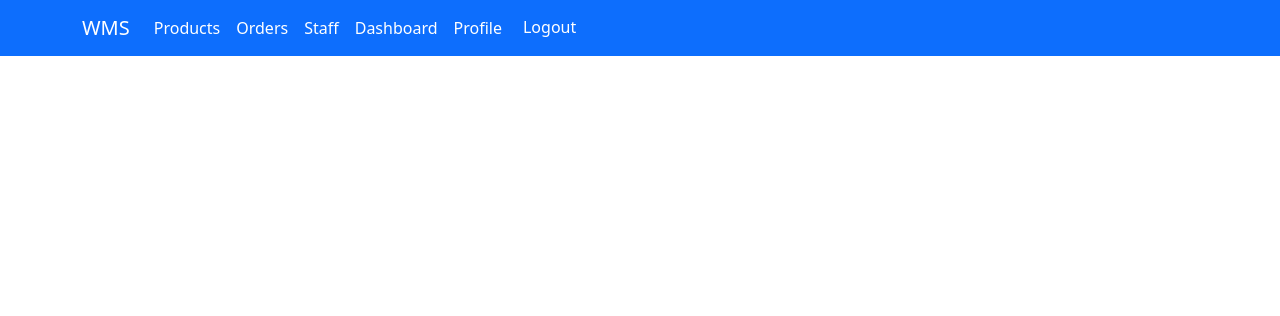
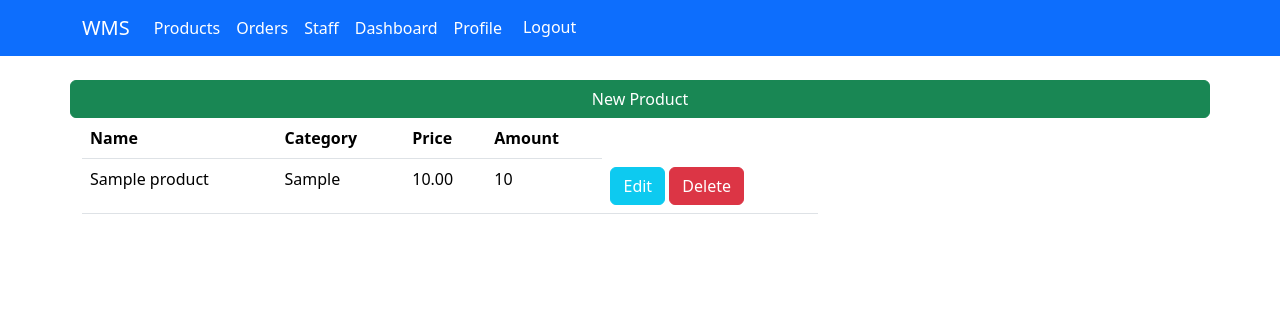
Before and after one commit to Zhekichoid/redesigned-octo-engine, a Django app: page /products/ in a window 1280 px wide. Shown: the top 316 px of the page. Run offline with Django 5.2, Linux system fonts and the light colour scheme; a user stored in the database is signed in; tables that the repository leaves empty hold one stand-in row (values such as "Sample post").

Commit message:
basic CRUD with products

```diff
--- a/products/templates/products/products.html
+++ b/products/templates/products/products.html
@@ -1 +1,33 @@
 {% extends "partials/base.html" %}
+
+{% block content %}
+<div class="row my-4 ">
+    <a href="{% url 'products-create' %}" class='btn btn-success'>New Product</a>
+    <div class="col-md-8">
+        <table class="table bg-white">
+            <thead class="bg-info text-white">
+                <tr>
+                    <th scope="col">Name</th>
+                    <th scope="col">Category</th>
+                    <th scope="col">Price</th>
+                    <th scope="col">Amount</th>
+                </tr>
+            </thead>
+            <tbody>
+                {% for item in items %}
+                <tr>
+                    <td>{{ item.name }}</td>
+                    <td>{{ item.category }}</td>
+                    <td>{{ item.price }}</td>
+                    <td>{{ item.amount }}</td>
+                    <td>
+                        <a href="{% url 'products-update' item.product_id %}" class='btn btn-info text-white'>Edit</a>
+                        <a href="{% url 'products-delete' item.product_id %}" class='btn btn-danger text-white'>Delete</a>
+                    </td>
+                </tr>
+                {% endfor %}
+            </tbody>
+        </table>
+    </div>
+</div>
+{% endblock %}
--- a/products/urls.py
+++ b/products/urls.py
@@ -5,5 +5,10 @@ urlpatterns = [
     path('', views.index, name='products-index'),
     path('staff/', views.staff, name='products-staff'),
     path('products/', views.products, name='products-products'),
+    path('products/create/', views.product_create, name='products-create'),
+    path('products/delete/<int:pk>/', views.product_delete,
+        name='products-delete'),
+    path('products/update/<int:pk>/', views.product_update,
+        name='products-update'),
     path('orders/', views.orders, name='products-orders'),
 ]
--- a/products/views.py
+++ b/products/views.py
@@ -1,7 +1,9 @@
-from django.shortcuts import render
+from django.shortcuts import render, redirect
 from django.http import HttpResponse
 from django.contrib.auth.decorators import login_required
 from .models import Products
+from .forms import ProductForm
+
 
 # Create your views here.
 
@@ -19,4 +21,47 @@ def orders(request):
 
 @login_required
 def products(request):
-    return render(request,'products/products.html')
+    items = Products.objects.all()
+
+    context = {
+        'items' : items
+    }
+    return render(request,'products/products.html', context)
+
+@login_required
+def product_create(request):
+    if request.method == 'POST':
+        form = ProductForm(request.POST)
+        if form.is_valid():
+            form.save()
+            return redirect('products-products')
+    else:
+        form = ProductForm()
+
+    context = {
+        'form': form
+    }
+    return render(request,'products/product_create.html', context)
+
+def product_delete(request, pk):
+    item = Products.objects.get(product_id=pk)
+    if request.method=='POST':
+        item.delete()
+        return redirect('products-products')
+    return render(request, 'products/product_delete.html')
+
+def product_update(request, pk):
+    item = Products.objects.get(product_id=pk)
+    if request.method == 'POST':
+        form = ProductForm(request.POST, instance=item)
+        if form.is_valid():
+            form.save()
+            return redirect('products-products')
+    else:
+        form = ProductForm(instance=item)
+
+    context = {
+        'form': form
+    }
+
+    return render(request, 'products/product_update.html', context)
```
Also changed, not shown: products/forms.py (added, +8 -0 lines), products/templates/products/product_create.html (added, +14 -0 lines), products/templates/products/product_delete.html (added, +23 -0 lines), products/templates/products/product_update.html (added, +21 -0 lines), user/templates/user/profile.html (+6 -4 lines), media/Profile_Images/dwight_0WLmEAZ.jpg (added).
